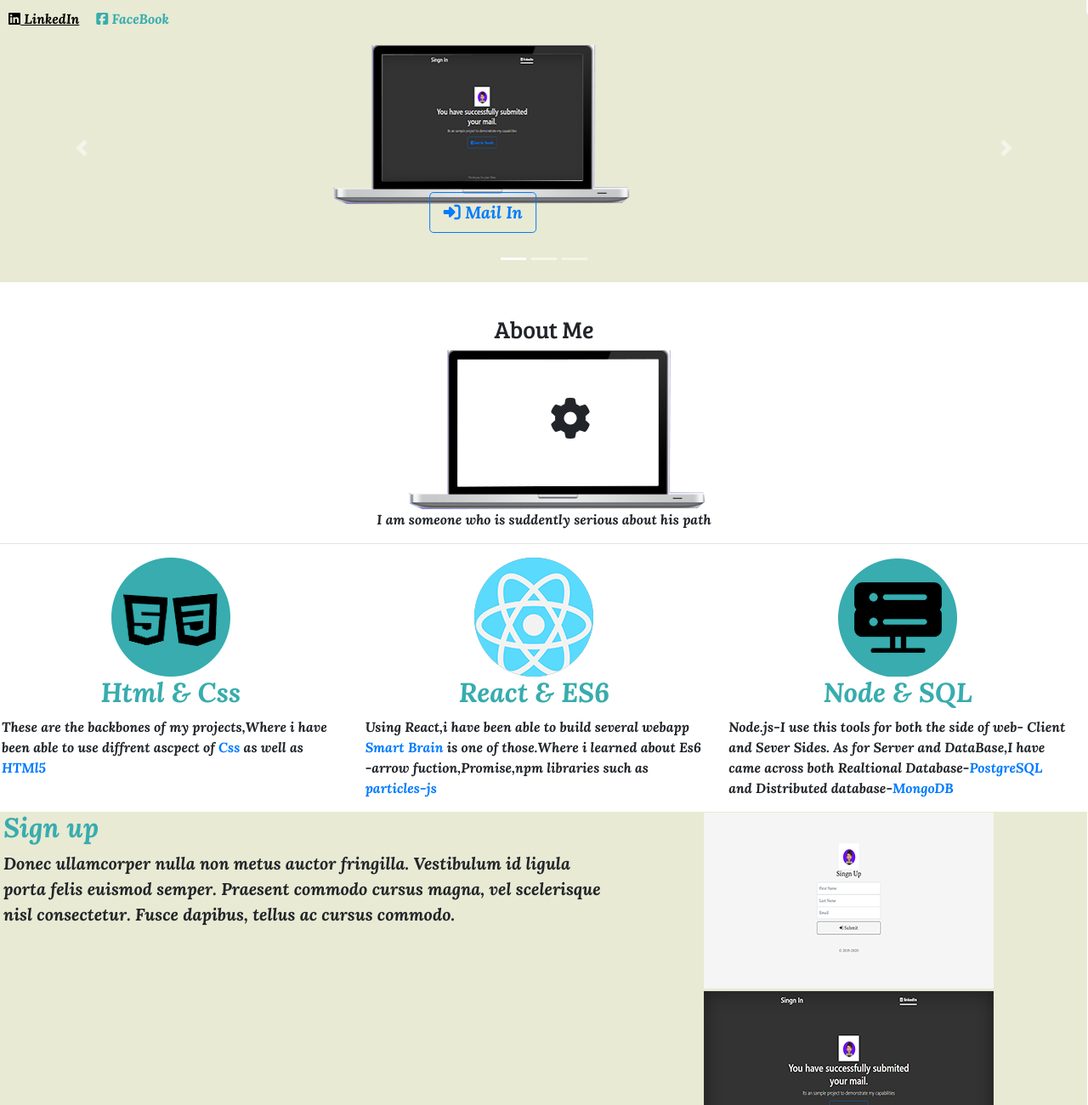
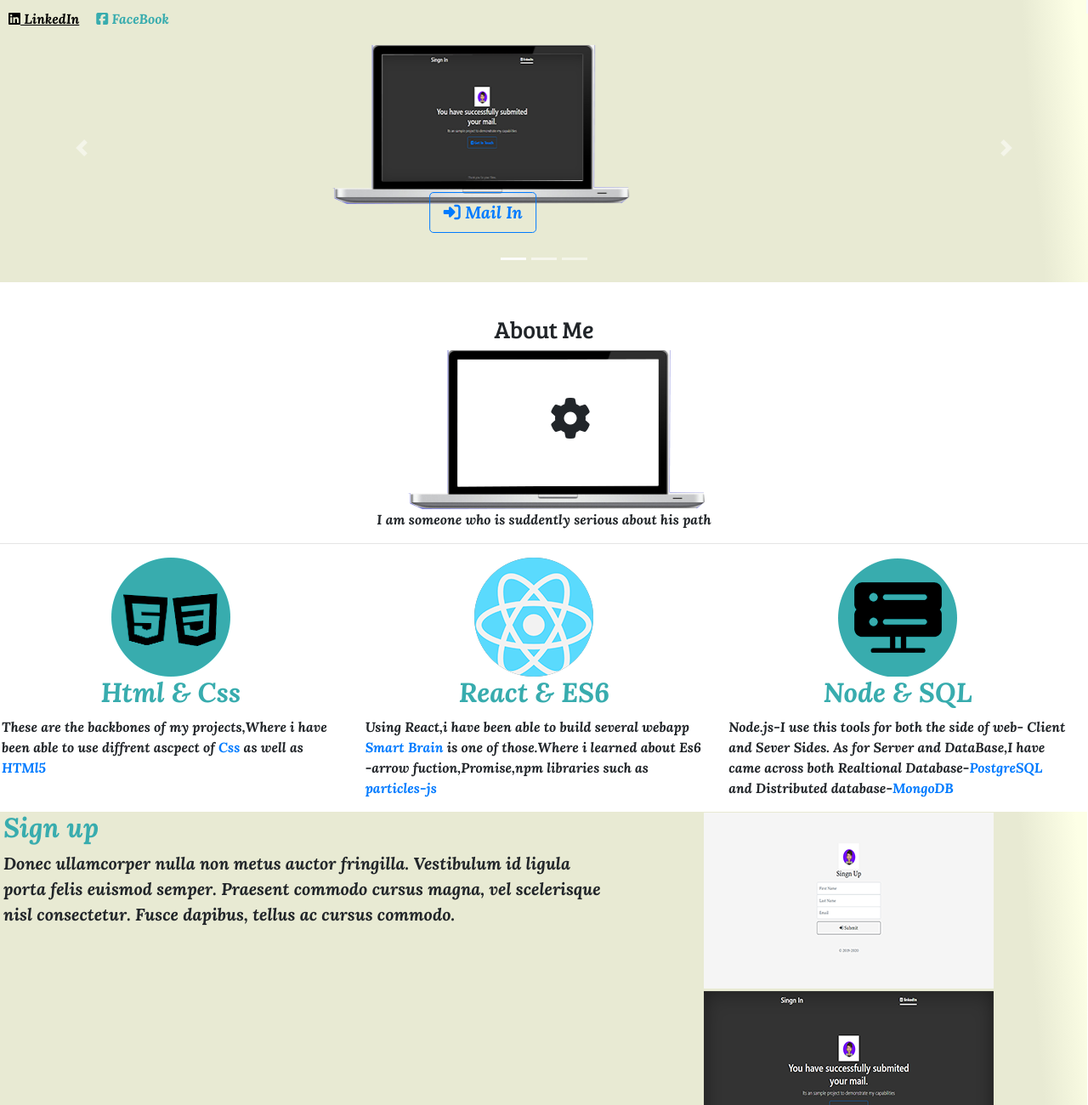
Before and after one commit to sharmadeep698/Old-Resume-Blue-theme-, a plain HTML site: page index.html in a window 1280 px wide. Shown: the top 1300 px of the page at 85% size. Drawn offline with nearby package versions, Linux system fonts and the light colour scheme.

Commit message:
color for devices

```diff
--- a/index.css
+++ b/index.css
@@ -26,7 +26,13 @@ ul{
 	position: fixed;
 	z-index: 1;
 	height: 5%;
-	background-color: #e8ead3;
+	background: -moz-linear-gradient(185deg, rgba(253,255,230,1) 0%, rgba(253,255,230,1) 1%, rgba(232,234,211,1) 6%, rgba(232,234,211,1) 100%); /* ff3.6+ */
+background: -webkit-gradient(linear, left top, right top, color-stop(0%, rgba(232,234,211,1)), color-stop(94%, rgba(232,234,211,1)), color-stop(99%, rgba(253,255,230,1)), color-stop(100%, rgba(253,255,230,1))); /* safari4+,chrome */
+background: -webkit-linear-gradient(185deg, rgba(253,255,230,1) 0%, rgba(253,255,230,1) 1%, rgba(232,234,211,1) 6%, rgba(232,234,211,1) 100%); /* safari5.1+,chrome10+ */
+background: -o-linear-gradient(185deg, rgba(253,255,230,1) 0%, rgba(253,255,230,1) 1%, rgba(232,234,211,1) 6%, rgba(232,234,211,1) 100%); /* opera 11.10+ */
+background: -ms-linear-gradient(185deg, rgba(253,255,230,1) 0%, rgba(253,255,230,1) 1%, rgba(232,234,211,1) 6%, rgba(232,234,211,1) 100%); /* ie10+ */
+background: linear-gradient(265deg, rgba(253,255,230,1) 0%, rgba(253,255,230,1) 1%, rgba(232,234,211,1) 6%, rgba(232,234,211,1) 100%); /* w3c */
+filter: progid:DXImageTransform.Microsoft.gradient( startColorstr='#e8ead3', endColorstr='#FDFFE6',GradientType=1 ); /* ie6-9 */
 	color: white;
 	width: 100%;
 	margin-left: 0;
@@ -71,7 +77,13 @@ ul{
 }
 /*Ecprence*/
 #Experence{
-	background-color: #e8ead3
+	background: -moz-linear-gradient(185deg, rgba(253,255,230,1) 0%, rgba(253,255,230,1) 1%, rgba(232,234,211,1) 6%, rgba(232,234,211,1) 100%); /* ff3.6+ */
+background: -webkit-gradient(linear, left top, right top, color-stop(0%, rgba(232,234,211,1)), color-stop(94%, rgba(232,234,211,1)), color-stop(99%, rgba(253,255,230,1)), color-stop(100%, rgba(253,255,230,1))); /* safari4+,chrome */
+background: -webkit-linear-gradient(185deg, rgba(253,255,230,1) 0%, rgba(253,255,230,1) 1%, rgba(232,234,211,1) 6%, rgba(232,234,211,1) 100%); /* safari5.1+,chrome10+ */
+background: -o-linear-gradient(185deg, rgba(253,255,230,1) 0%, rgba(253,255,230,1) 1%, rgba(232,234,211,1) 6%, rgba(232,234,211,1) 100%); /* opera 11.10+ */
+background: -ms-linear-gradient(185deg, rgba(253,255,230,1) 0%, rgba(253,255,230,1) 1%, rgba(232,234,211,1) 6%, rgba(232,234,211,1) 100%); /* ie10+ */
+background: linear-gradient(265deg, rgba(253,255,230,1) 0%, rgba(253,255,230,1) 1%, rgba(232,234,211,1) 6%, rgba(232,234,211,1) 100%); /* w3c */
+filter: progid:DXImageTransform.Microsoft.gradient( startColorstr='#e8ead3', endColorstr='#FDFFE6',GradientType=1 ); /* ie6-9 */
 	 /*#e8ead3;*/
 
 }
@@ -114,7 +126,13 @@ padding: 12px;
 	margin-left: 2px;
 }
 .trail{
-	background-color: #e8ead3;
+background: -moz-linear-gradient(185deg, rgba(253,255,230,1) 0%, rgba(253,255,230,1) 1%, rgba(232,234,211,1) 6%, rgba(232,234,211,1) 100%); /* ff3.6+ */
+background: -webkit-gradient(linear, left top, right top, color-stop(0%, rgba(232,234,211,1)), color-stop(94%, rgba(232,234,211,1)), color-stop(99%, rgba(253,255,230,1)), color-stop(100%, rgba(253,255,230,1))); /* safari4+,chrome */
+background: -webkit-linear-gradient(185deg, rgba(253,255,230,1) 0%, rgba(253,255,230,1) 1%, rgba(232,234,211,1) 6%, rgba(232,234,211,1) 100%); /* safari5.1+,chrome10+ */
+background: -o-linear-gradient(185deg, rgba(253,255,230,1) 0%, rgba(253,255,230,1) 1%, rgba(232,234,211,1) 6%, rgba(232,234,211,1) 100%); /* opera 11.10+ */
+background: -ms-linear-gradient(185deg, rgba(253,255,230,1) 0%, rgba(253,255,230,1) 1%, rgba(232,234,211,1) 6%, rgba(232,234,211,1) 100%); /* ie10+ */
+background: linear-gradient(265deg, rgba(253,255,230,1) 0%, rgba(253,255,230,1) 1%, rgba(232,234,211,1) 6%, rgba(232,234,211,1) 100%); /* w3c */
+filter: progid:DXImageTransform.Microsoft.gradient( startColorstr='#e8ead3', endColorstr='#FDFFE6',GradientType=1 ); /* ie6-9 */
 
 	/*color for A and header*/
 
```
